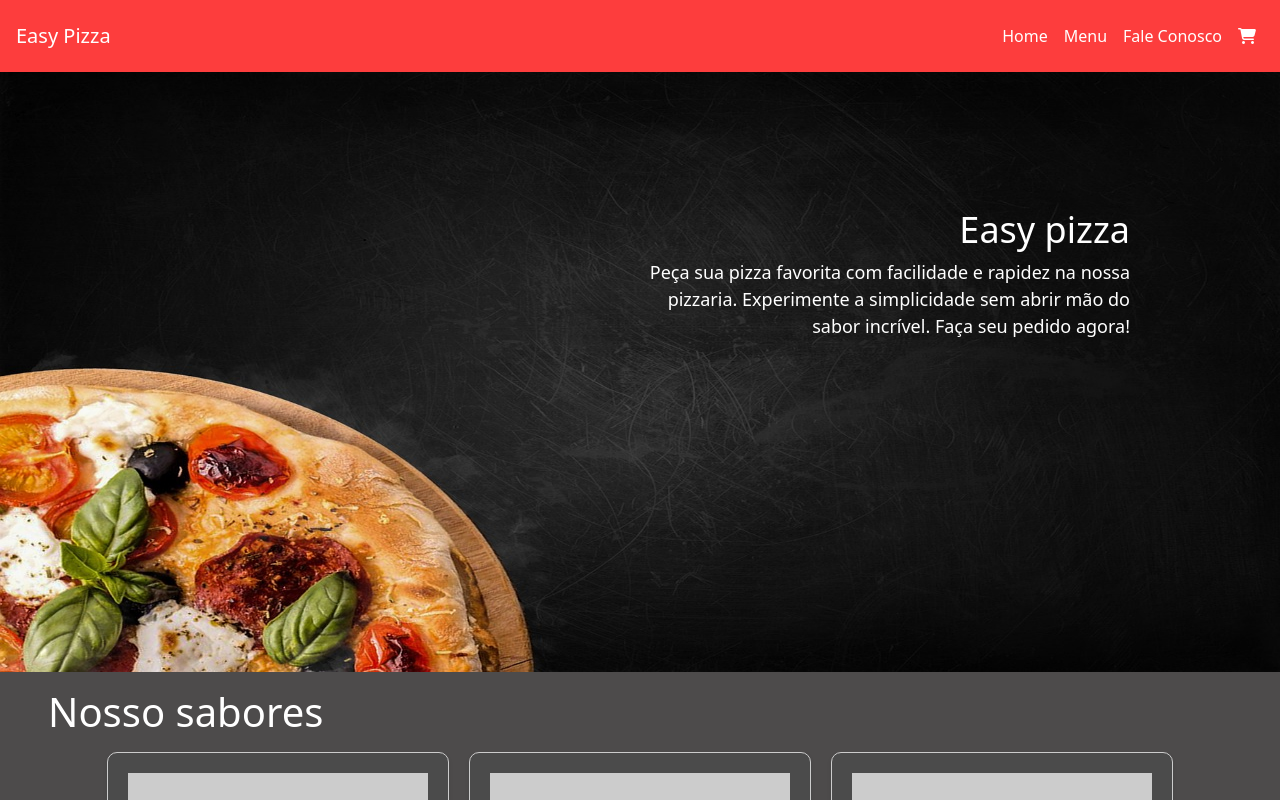
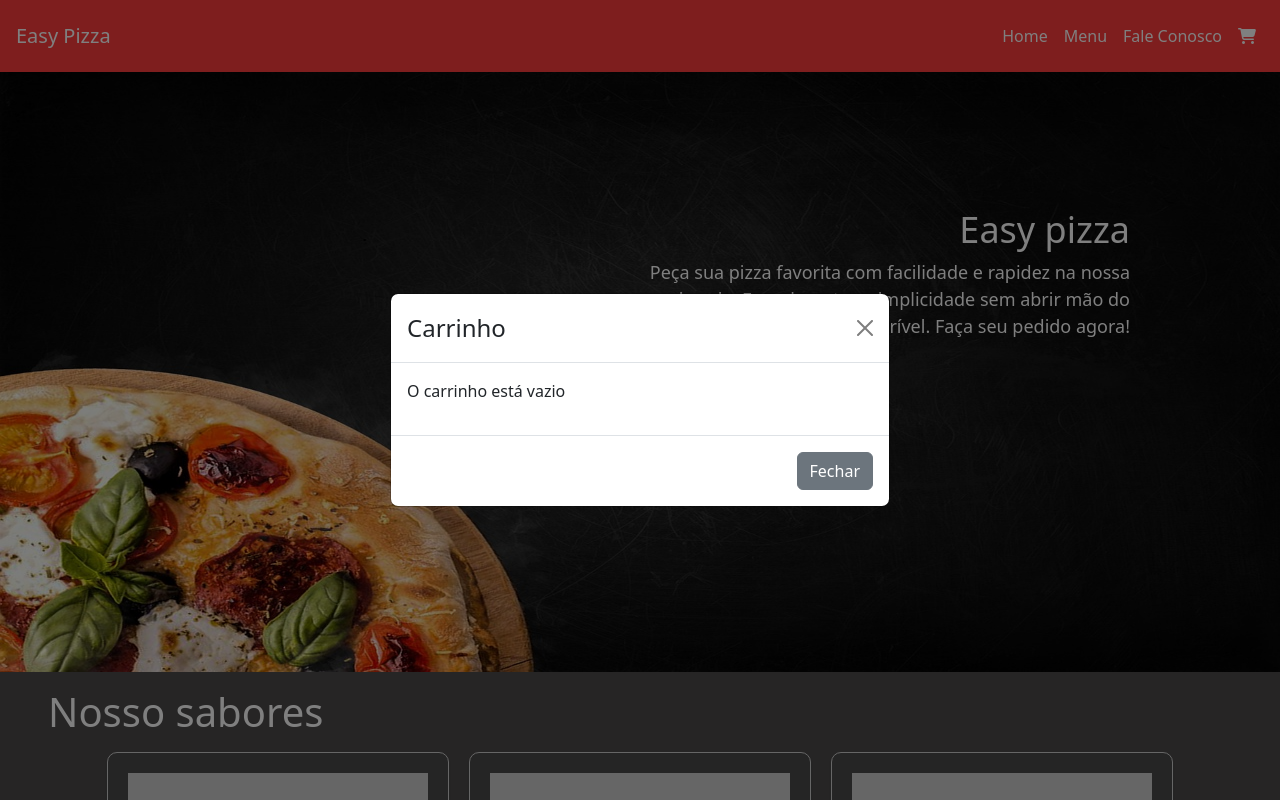
Before and after one commit to villarzz/easy-pizza, a React (Create React App) app in the folder client/: page / in a window 1280 px wide. Both pictures are taken after a click on the link 1247 px from the left and 36 px from the top of the page. Shown: the top 800 px of the page. Built offline with nearby package versions, Linux system fonts and the light colour scheme.

Commit message:
feat: Add cart functionality to header and pizza carousel

```diff
--- a/client/src/App.js
+++ b/client/src/App.js
@@ -2,17 +2,23 @@
 /* eslint-disable no-unused-vars */
 import "./App.css";
 import './styles.css';
-import React from "react";
+import React, { useState } from "react";
 import Header from "./components/Header/Header";
 import Banner from "./components/Banner/Banner";
 import PizzaCarousel from "./components/PizzaCarroussel/PizzaCarroussel";
 
 function App() {
+  const [cart, setCart] = useState([]);
+
+  const handleAddToCart = (item) => {
+    setCart([...cart, item]);
+  };
+
   return (
     <div className='App'>
-      <Header />
+      <Header cartItems={cart} />
       <Banner />
-      <PizzaCarousel />
+      <PizzaCarousel onAddToCart={handleAddToCart} />
     </div>
   );
 }
--- /dev/null
+++ b/client/src/components/CartModal/CartModal.js
@@ -0,0 +1,35 @@
+// CartModal.js
+import React from "react";
+import { Modal, Button } from "react-bootstrap";
+
+const CartModal = ({ show, handleClose, cartItems }) => (
+  <Modal show={show} onHide={handleClose} centered>
+    <Modal.Header closeButton>
+      <Modal.Title>Carrinho</Modal.Title>
+    </Modal.Header>
+    <Modal.Body>
+      {cartItems.length === 0 ? (
+        <p>O carrinho está vazio</p>
+      ) : (
+        <ul>
+          {cartItems.map((item, index) => (
+            <li key={index}>
+              <div>
+                <img src={item.imageSrc} alt={item.text} style={{ width: "50px", marginRight: "10px" }} />
+                {item.text}
+              </div>
+              <p>Ingredientes: {item.ingredients}</p>
+            </li>
+          ))}
+        </ul>
+      )}
+    </Modal.Body>
+    <Modal.Footer>
+      <Button variant="secondary" onClick={handleClose}>
+        Fechar
+      </Button>
+    </Modal.Footer>
+  </Modal>
+);
+
+export default CartModal;
--- a/client/src/components/Header/Header.js
+++ b/client/src/components/Header/Header.js
@@ -1,8 +1,14 @@
 /* eslint-disable jsx-a11y/anchor-is-valid */
-import React from 'react';
+import React, { useState } from "react";
+import CartModal from "../CartModal/CartModal";
 import '@fortawesome/fontawesome-free/css/all.min.css';
 
-function Header() {
+function Header({ cartItems }) {
+  const [showCartModal, setShowCartModal] = useState(false);
+
+  const handleOpenCartModal = () => setShowCartModal(true);
+  const handleCloseCartModal = () => setShowCartModal(false);
+
   return (
     <nav className="navbar navbar-expand-lg navbar-light navbar-red p-3">
       <a className="navbar-brand" href="#">Easy Pizza</a>
@@ -29,12 +35,13 @@ function Header() {
             <a className="nav-link" href="#">Fale Conosco</a>
           </li>
           <li className="nav-item">
-            <a className="nav-link" href="#">
+            <a className="nav-link" href="#" onClick={handleOpenCartModal}>
               <i className="fas fa-shopping-cart"></i>
             </a>
           </li>
         </ul>
       </div>
+      <CartModal show={showCartModal} handleClose={handleCloseCartModal} cartItems={cartItems} />
     </nav>
   );
 }
--- a/client/src/components/PizzaCarroussel/PizzaCarroussel.js
+++ b/client/src/components/PizzaCarroussel/PizzaCarroussel.js
@@ -27,7 +27,7 @@ const Card = ({ imageSrc, text, buttonText, altura, largura, onClick }) => (
   </div>
 );
 
-const PizzaCarousel = () => {
+const PizzaCarousel = ({ onAddToCart }) => {
   const [showModal, setShowModal] = useState(false);
   const [modalInfo, setModalInfo] = useState({ imageSrc: "", text: "", ingredients: ""});
 
@@ -105,6 +105,8 @@ const PizzaCarousel = () => {
         handleClose={handleCloseModal}
         imageSrc={modalInfo.imageSrc}
         text={modalInfo.text}
+        ingredients={modalInfo.ingredients}
+        handleAddToCart={onAddToCart}
       />
     </div>
   );
--- a/client/src/components/PizzaModal/PizzaModal.js
+++ b/client/src/components/PizzaModal/PizzaModal.js
@@ -2,7 +2,7 @@ import React from "react";
 import { Modal, Button } from "react-bootstrap";
 import "../../css/custom-buttom.css";
 
-const PizzaModal = ({ show, handleClose, imageSrc, text, ingredients }) => (
+const PizzaModal = ({ show, handleClose, imageSrc, text, ingredients, handleAddToCart }) => (
   <Modal show={show} onHide={handleClose} centered style={{color:"white"}}>
     <Modal.Header closeButton className="modal-custom-bg">
       <Modal.Title>{text}</Modal.Title>
@@ -22,7 +22,7 @@ const PizzaModal = ({ show, handleClose, imageSrc, text, ingredients }) => (
       <Button variant="secondary" onClick={handleClose}>
         Fechar
       </Button>
-      <button className="custom-button">
+      <button className="custom-button" onClick={() => handleAddToCart({ imageSrc, text, ingredients })}>
         Adicionar ao carrinho
       </button>
     </Modal.Footer>
```
